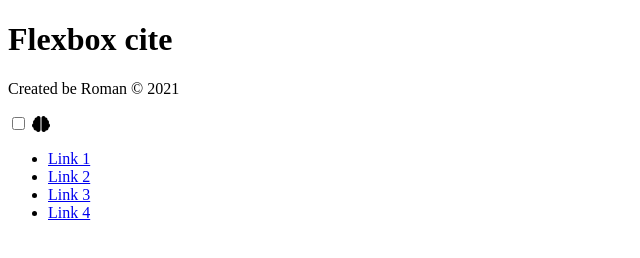
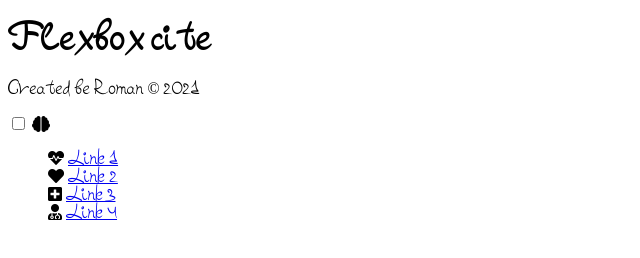
Before and after one commit to Romario8888/flex_site-web11_goncharov, a plain HTML site: page index.html in a window 1280 px wide. Shown: the whole page, without its empty margins (0-640 px from the left). Drawn offline with Linux system fonts and the light colour scheme.

Commit message:
добавление иконок+шрифт

```diff
--- a/css/style.css
+++ b/css/style.css
@@ -0,0 +1,11 @@
+@font-face {
+font-family: 'Marutya' ;
+src: url('../fonts/Marutya.ttf') format("truetype");
+}
+
+body {
+    font-family: 'Marutya' ;
+}
+nav ul {
+    list-style-type: none;
+}
--- a/index.html
+++ b/index.html
@@ -1,11 +1,14 @@
 <!DOCTYPE html>
 <html lang="en">
+
 <head>
     <meta charset="UTF-8">
     <title>Flexbox site</title>
     <link rel="stylesheet" href="https://cdnjs.cloudflare.com/ajax/libs/font-awesome/5.15.3/css/all.min.css" integrity="sha512-iBBXm8fW90+nuLcSKlbmrPcLa0OT92xO1BIsZ+ywDWZCvqsWgccV3gFoRBv0z+8dLJgyAHIhR35VZc2oM/gI1w==" crossorigin="anonymous" referrerpolicy="no-referrer" />
+    <link rel="icon" href="img/Dy6atQJ6oRo.png" type="image/x-icon">
     <link rel="stylesheet" href="css/style.css">
 </head>
+
 <body>
     <header>
         <h1>Flexbox cite</h1>
@@ -19,11 +22,22 @@
             <i class="fas fa-brain"></i>
         </span>
         <ul class="toggle-menu">
-            <li><a href="#">Link 1</a></li>
-            <li><a href="#">Link 2</a></li>
-            <li><a href="#">Link 3</a></li>
-            <li><a href="#">Link 4</a></li>
+            <li><i class="fa fa-heartbeat" aria-hidden="true"></i>
+                <a href="#">Link 1</a>
+            </li>
+            <li><i class="fa fa-heart" aria-hidden="true"></i>
+                <a href="#">Link 2</a>
+            </li>
+            <li><i class="fa fa-plus-square" aria-hidden="true"></i>
+
+                <a href="#">Link 3</a>
+            </li>
+            <li><i class="fa fa-user-md" aria-hidden="true"></i>
+
+                <a href="#">Link 4</a>
+            </li>
         </ul>
     </nav>
 </body>
+
 </html>
```
Also changed, not shown: fonts/Marutya.ttf (added), img/Dy6atQJ6oRo.png (added).
